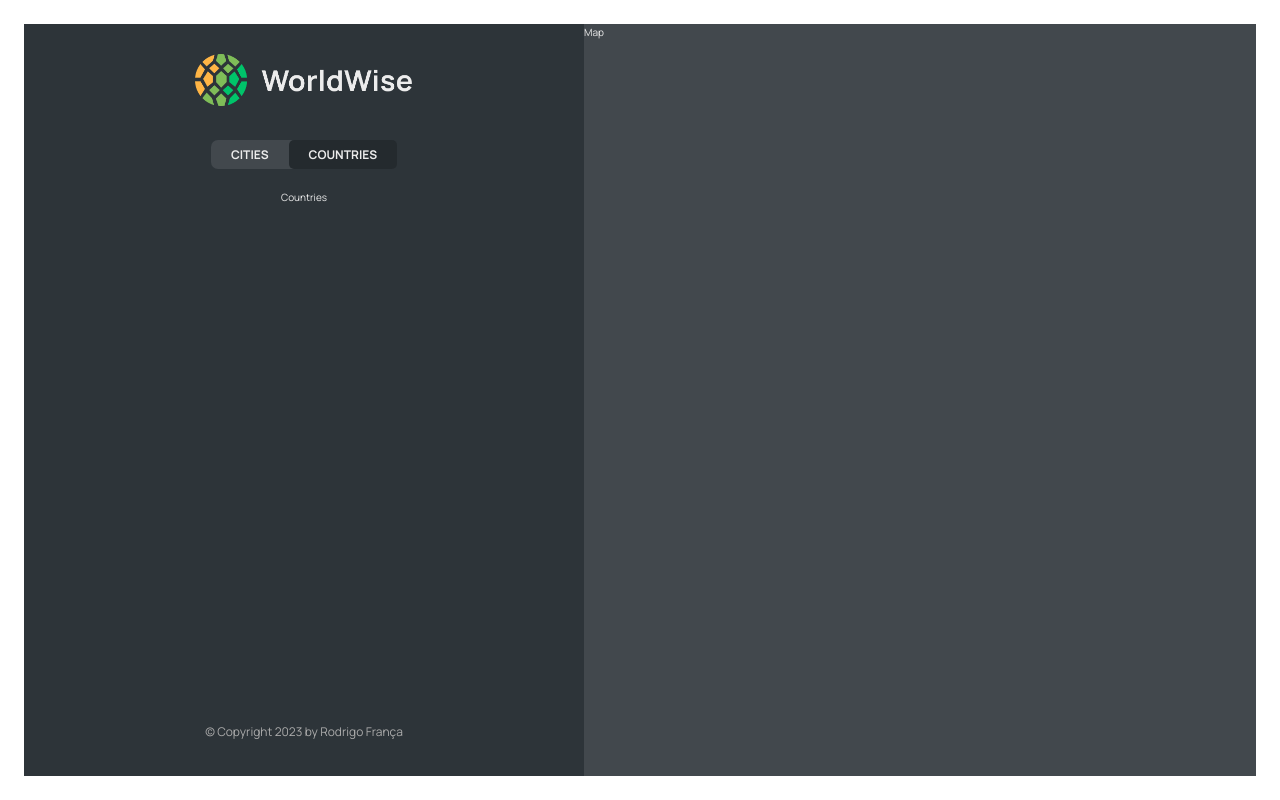
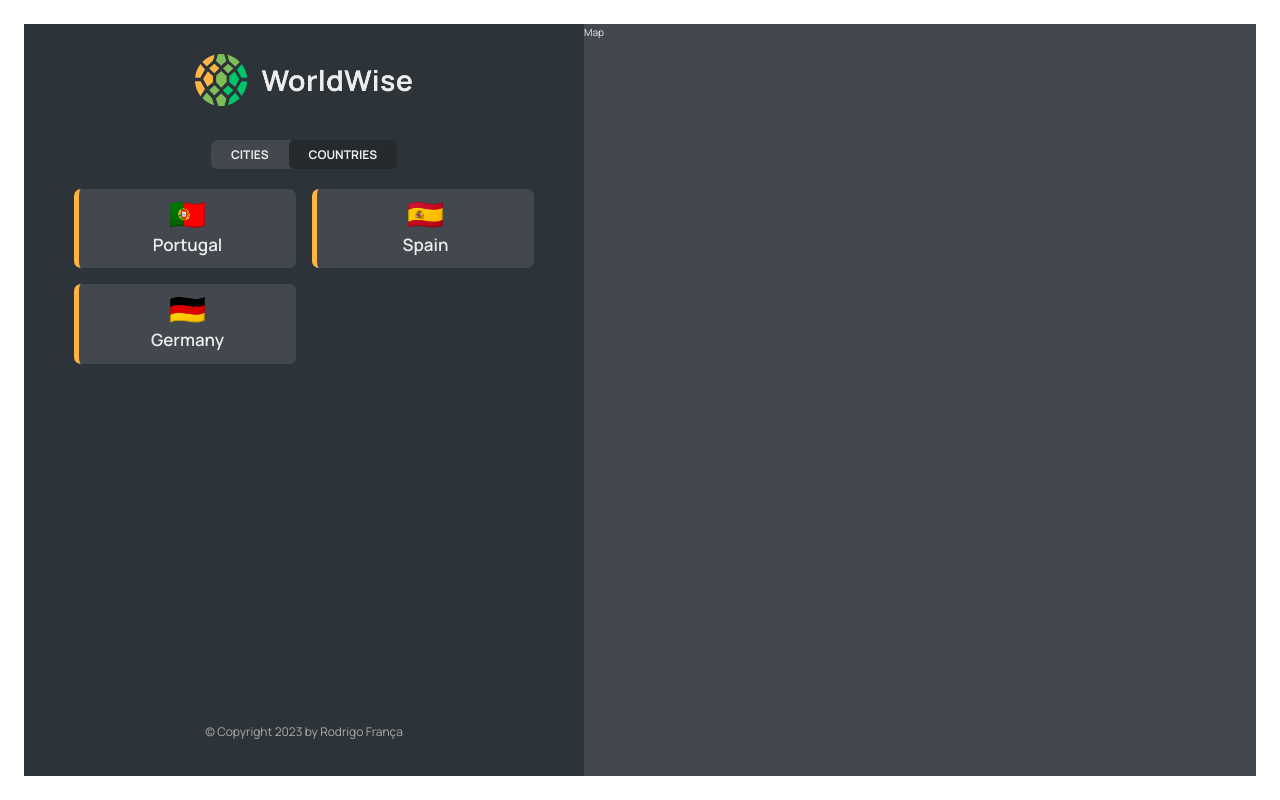
Before and after one commit to rodrigotfdev/reactWorldWise, a React (Vite) app: page /app/countries in a window 1280 px wide. Built offline with nearby package versions, Linux system fonts and the light colour scheme; data requests are answered from the project's data file.

Commit message:
Implementing the Countries list

```diff
--- a/data/cities.json
+++ b/data/cities.json
@@ -35,6 +35,30 @@
         "lng": 13.376933665713324
       },
       "id": 98443197
+    },
+    {
+      "cityName": "Faro",
+      "country": "Portugal",
+      "emoji": "🇵🇹",
+      "date": "2027-10-31T15:59:59.138Z",
+      "notes": "My favorite city so far!",
+      "position": {
+        "lat": 38.727881642324164,
+        "lng": -9.140900099907554
+      },
+      "id": 55326234
+    },
+    {
+      "cityName": "Barcelona",
+      "country": "Spain",
+      "emoji": "🇪🇸",
+      "date": "2027-07-15T08:22:53.976Z",
+      "notes": "",
+      "position": {
+        "lat": 40.46635901755316,
+        "lng": -3.7133789062500004
+      },
+      "id": 235262
     }
   ]
 }
--- a/src/App.jsx
+++ b/src/App.jsx
@@ -1,5 +1,6 @@
 import React, { useEffect, useState } from "react";
 import { BrowserRouter, Routes, Route } from "react-router-dom";
+
 import Product from "./pages/Product";
 import HomePage from "./pages/HomePage";
 import Pricing from "./pages/Pricing";
@@ -7,6 +8,7 @@
 import AppLayout from "./pages/AppLayout";
 import Login from "./pages/Login";
 import CityList from "./components/CityList";
+import CountryList from "./components/CountryList";
 
 const BASE_URL = "http://localhost:8000";
 
@@ -40,7 +42,7 @@
         <Route path="app" element={<AppLayout />}>
           <Route index element={<CityList cities={cities} isLoading={isLoading} />} />
           <Route path="cities" element={<CityList cities={cities} isLoading={isLoading} />} />
-          <Route path="countries" element={<p>Countries</p>} />
+          <Route path="countries" element={<CountryList cities={cities} isLoading={isLoading} />} />
           <Route path="form" element={<p>Form</p>} />
         </Route>
         <Route path="*" element={<PageNotFound />} />
--- a/src/components/CityList.jsx
+++ b/src/components/CityList.jsx
@@ -6,10 +6,12 @@
 
 export default function CityList({ cities, isLoading }) {
   if (isLoading) return <Spinner />;
-  if (!cities.lenght)
-    return (
-      <Message message="Add your first city by clicking on a city on the map" />
-    );
+  // if (!cities.lenght)
+  //   return (
+  //     <Message message="Add your first city by clicking on a city on the map" />
+  //   );
+
+  const countries = []
 
   return (
     <ul className={styles.cityList}>
--- /dev/null
+++ b/src/components/CountryList.jsx
@@ -0,0 +1,30 @@
+import React from "react";
+import styles from "./CountryList.module.css";
+import Spinner from "./Spinner";
+import CityItem from "./CityItem";
+import Message from "./Message";
+import CountryItem from "./CountryItem";
+
+export default function CountryList({ cities, isLoading }) {
+  if (isLoading) return <Spinner />;
+  // if (!cities.lenght)
+  //   return (
+  //     <Message message="Add your first city by clicking on a city on the map" />
+  //   );
+
+  const countries = cities.reduce((arr, city) => {
+    if (!arr.map((el) => el.country).includes(city.country)) {
+      return [...arr, { country: city.country, emoji: city.emoji }];
+    } else {
+      return arr;
+    }
+  }, []);
+
+  return (
+    <ul className={styles.countryList}>
+      {countries.map((country) => (
+        <CountryItem country={country} />
+      ))}
+    </ul>
+  );
+}
--- a/src/components/CountryList.module.css
+++ b/src/components/CountryList.module.css
@@ -2,7 +2,7 @@
   width: 100%;
   height: 65vh;
   list-style: none;
-  overflow-y: scroll;
+  /* overflow-y: scroll; */
   overflow-x: hidden;
 
   display: grid;
```
Also changed, not shown: data/cities copy.json (deleted, +0 -40 lines).
